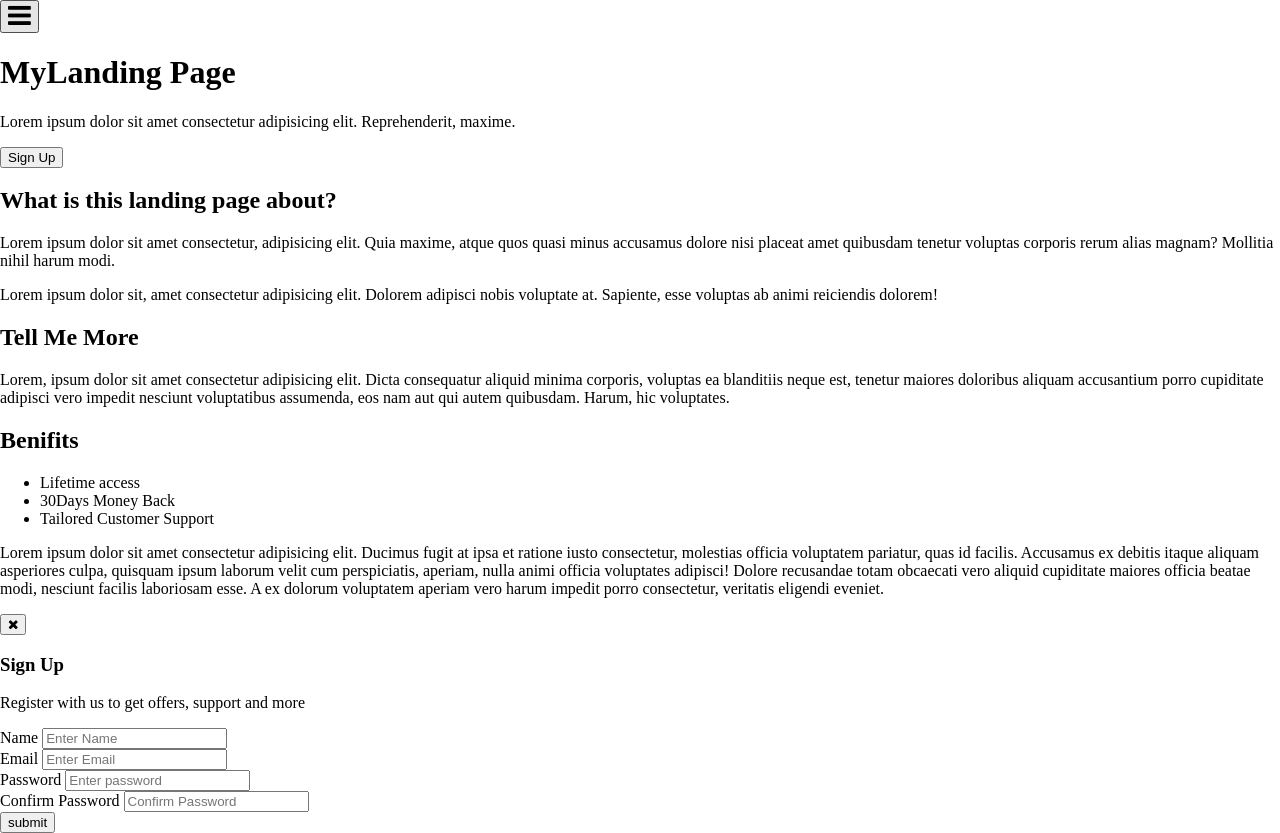
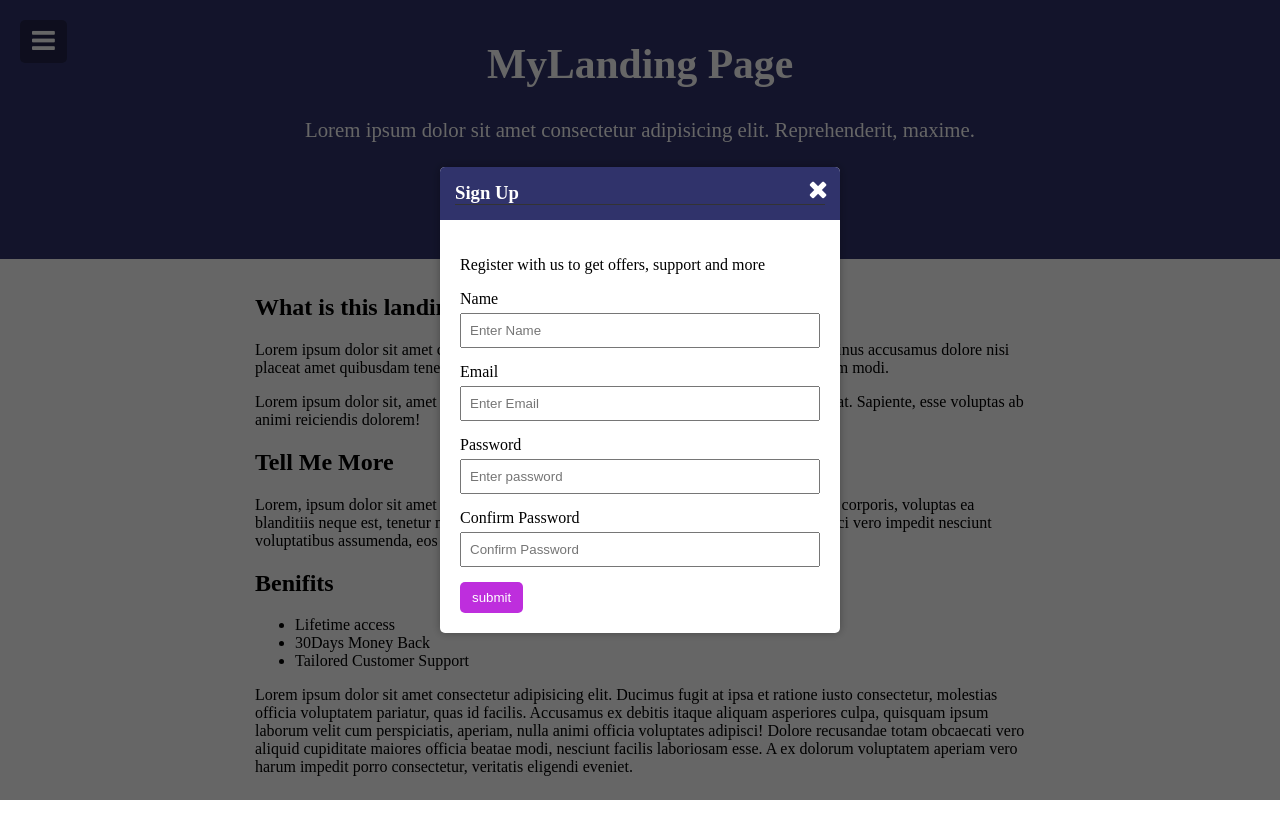
Before and after one commit to ifaisaldev/my-landing-page, a plain HTML site: page index.html in a window 1280 px wide. After the commit the page ends 807 px from the top, so only its background shows below. Drawn offline with Linux system fonts and the light colour scheme.

Commit message:
Header styhling has done. Modal styling has done.

```diff
--- a/css/main.css
+++ b/css/main.css
@@ -55,3 +55,101 @@ nav ul li a:hover{
   text-decoration: underline;
 }
 /* nav bar styling end */
+/* header styling start */
+header{
+  background-color: var(--primary-color);
+  color: #ffffff;
+  padding: 40px 15px;
+  font-size: 130%;
+  position: relative;
+  text-align: center;
+}
+header h1{
+  margin: 0;
+}
+header p{
+  margin: 30px 0px;
+}
+
+/* header styling end */
+/* button styling */
+button,
+input[type='submit']{
+  background-color: var(--secondary-color);
+  color: #ffffff;
+  border: none;
+  border-radius: 5px;
+  padding: 8px 12px;
+  cursor: pointer;
+}
+button:focus{
+  outline: none;
+}
+.toggle{
+  background-color: rgba(0, 0, 0, 0.3);
+  position: absolute;
+  top: 20px;
+  left: 20px;
+}
+.cta-btn{
+  padding: 12px 30px;
+  font-size: 20px;
+}
+.container{
+  padding: 15px;
+  margin: 0 auto;
+  max-width: 100%;
+  width: 800px;
+}
+.modal-container{
+  background-color: rgba(0, 0, 0, 0.6);
+  /* display: none; */
+  position: fixed;
+  top: 0;
+  left: 0;
+  right: 0;
+  bottom: 0;
+}
+.modal{
+  background-color: #ffffff;
+  border-radius: 5px;
+  box-shadow: 0 0 10px rgba(0, 0, 0, 0.3);
+  position: absolute;
+  top: 50%;
+  left: 50%;
+  transform: translate(-50%, -50%);
+  overflow: hidden;
+  max-width: 100%;
+  width: 400px;
+}
+.modal-header{
+  background-color: var(--primary-color);
+  color: #ffffff;
+  padding: 15px;
+}
+.modal-header  h3{
+  margin: 0;
+  border-bottom: 1px solid #333333;
+}
+.modal-content{
+  padding: 20px;
+}
+.modal-form div{
+  margin: 15px 0px;
+}
+.modal-form label{
+ display: block;
+ margin-bottom: 5px;
+}
+.modal-form .form-input{
+  padding: 8px;
+  width: 100%;
+  outline: none;
+}
+.close-btn{
+  background-color: transparent;
+  position: absolute;
+  top: 0;
+  right: 0;
+  font-size: 25px;
+}
--- a/index.html
+++ b/index.html
@@ -56,16 +56,19 @@
             <form class="modal-form">
               <div>
                 <label for="name">Name</label>
-                <input type="text" placeholder="Enter Name" id="name">
+                <input class="form-input" type="text" placeholder="Enter Name" id="name">
               </div>
+              <div>
                 <label for="email">Email</label>
-              <input type="email" placeholder="Enter Email" id="email">
+                <input class="form-input" type="email" placeholder="Enter Email" id="email">
               </div>
+              <div>
                 <label for="password">Password</label>
-            <input type="password" placeholder="Enter password" id="password">
+                <input class="form-input" type="password" placeholder="Enter password" id="password">
               </div>
+              <div>
                 <label for="password2">Confirm Password</label>
-          <input type="password" placeholder="Confirm Password" id="password2">
+                <input class="form-input" type="password" placeholder="Confirm Password" id="password2">
               </div>
               <input type="submit" value="submit" class="submit-btn">
             </form>
```
Lines whose indentation alone changed are shown as unchanged.
